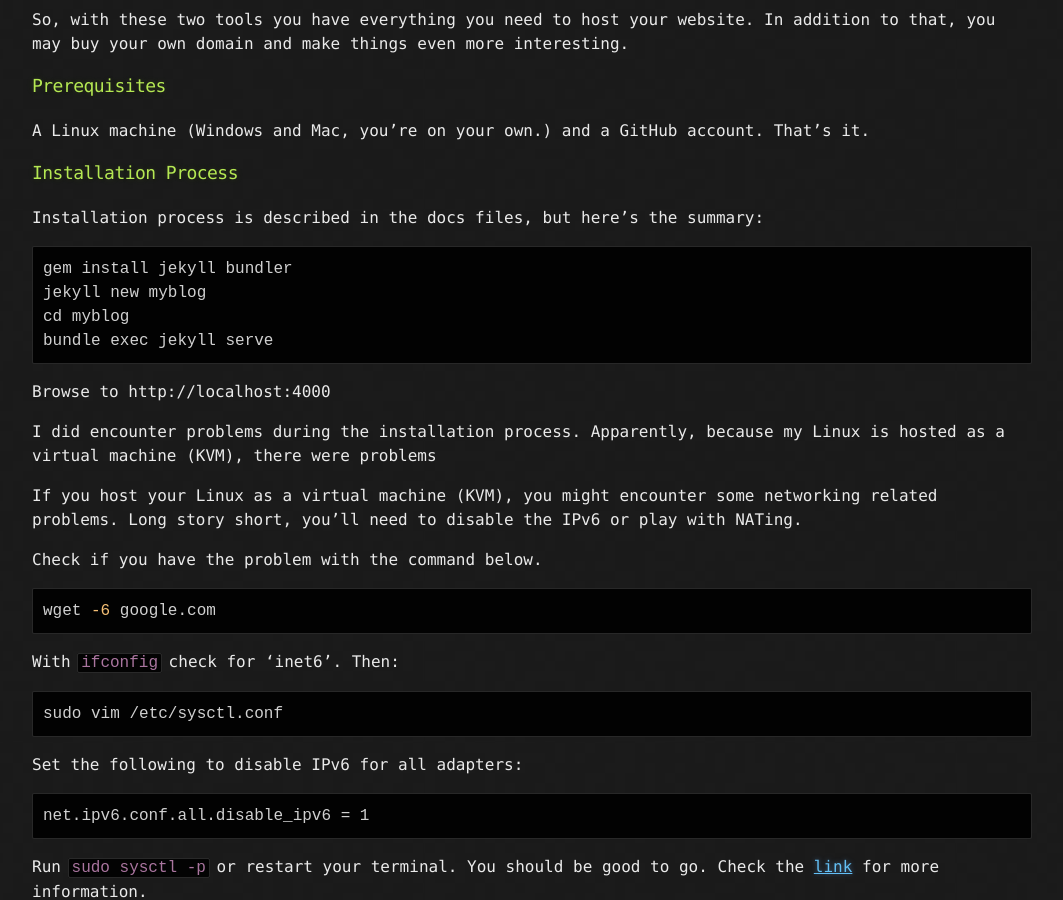
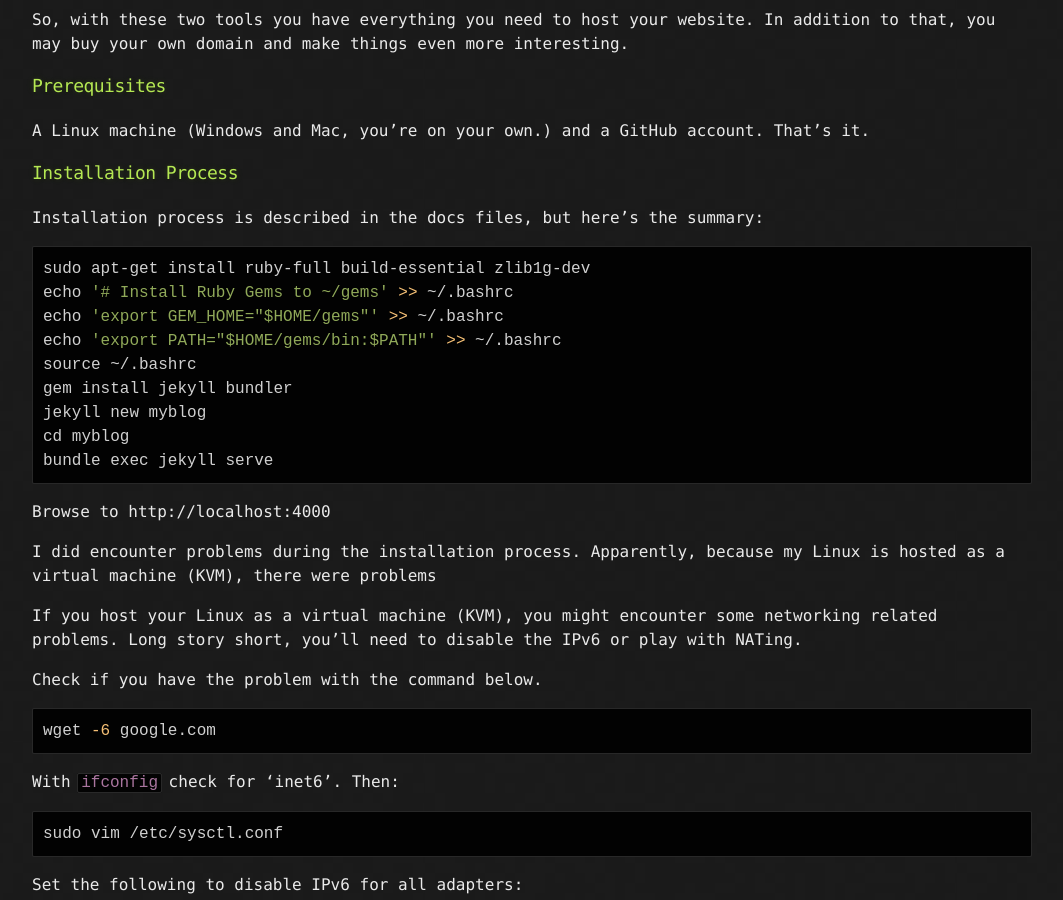
Before and after one commit to miomirparipovic/bytenoir, a Jekyll site: the page built from _posts/2023-08-31-dr-jekyll-mr-page.md, in a window 1280 px wide and 900 px high, scrolled down 854 px. Shown: the whole window, without its empty margins (108-1171 px from the left). Built offline with Jekyll 4.4.1, drawn with Linux system fonts in a browser that asks for light colours.

Commit message:
add ruby install part to post jekyll and github pages

````diff
--- a/_posts/2023-08-31-dr-jekyll-mr-page.md
+++ b/_posts/2023-08-31-dr-jekyll-mr-page.md
@@ -29,6 +29,11 @@ A Linux machine (Windows and Mac, you're on your own.) and a GitHub account. Tha
 Installation process is described in the docs files, but here's the summary:
 
 ```bash
+sudo apt-get install ruby-full build-essential zlib1g-dev
+echo '# Install Ruby Gems to ~/gems' >> ~/.bashrc
+echo 'export GEM_HOME="$HOME/gems"' >> ~/.bashrc
+echo 'export PATH="$HOME/gems/bin:$PATH"' >> ~/.bashrc
+source ~/.bashrc
 gem install jekyll bundler
 jekyll new myblog
 cd myblog
````
